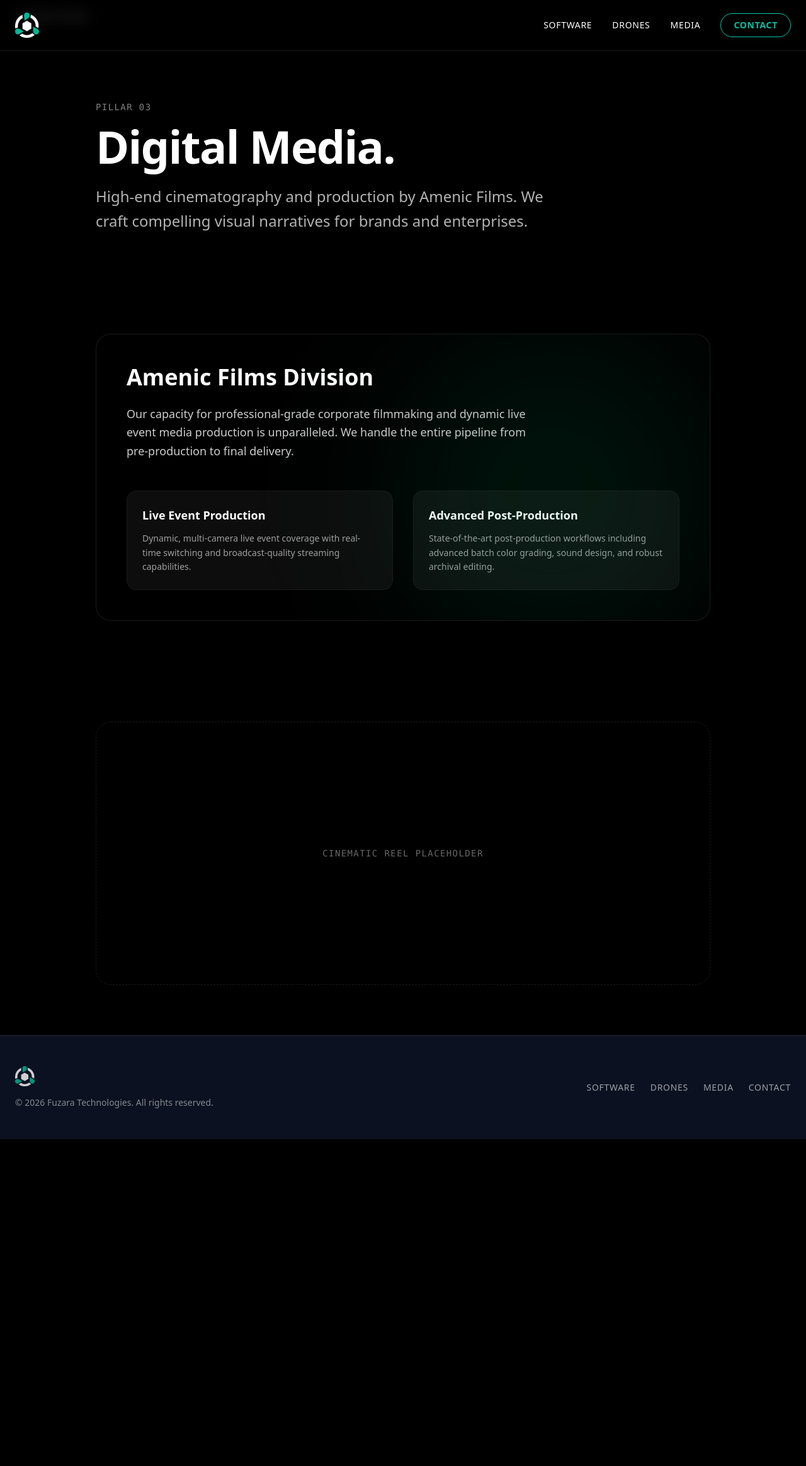
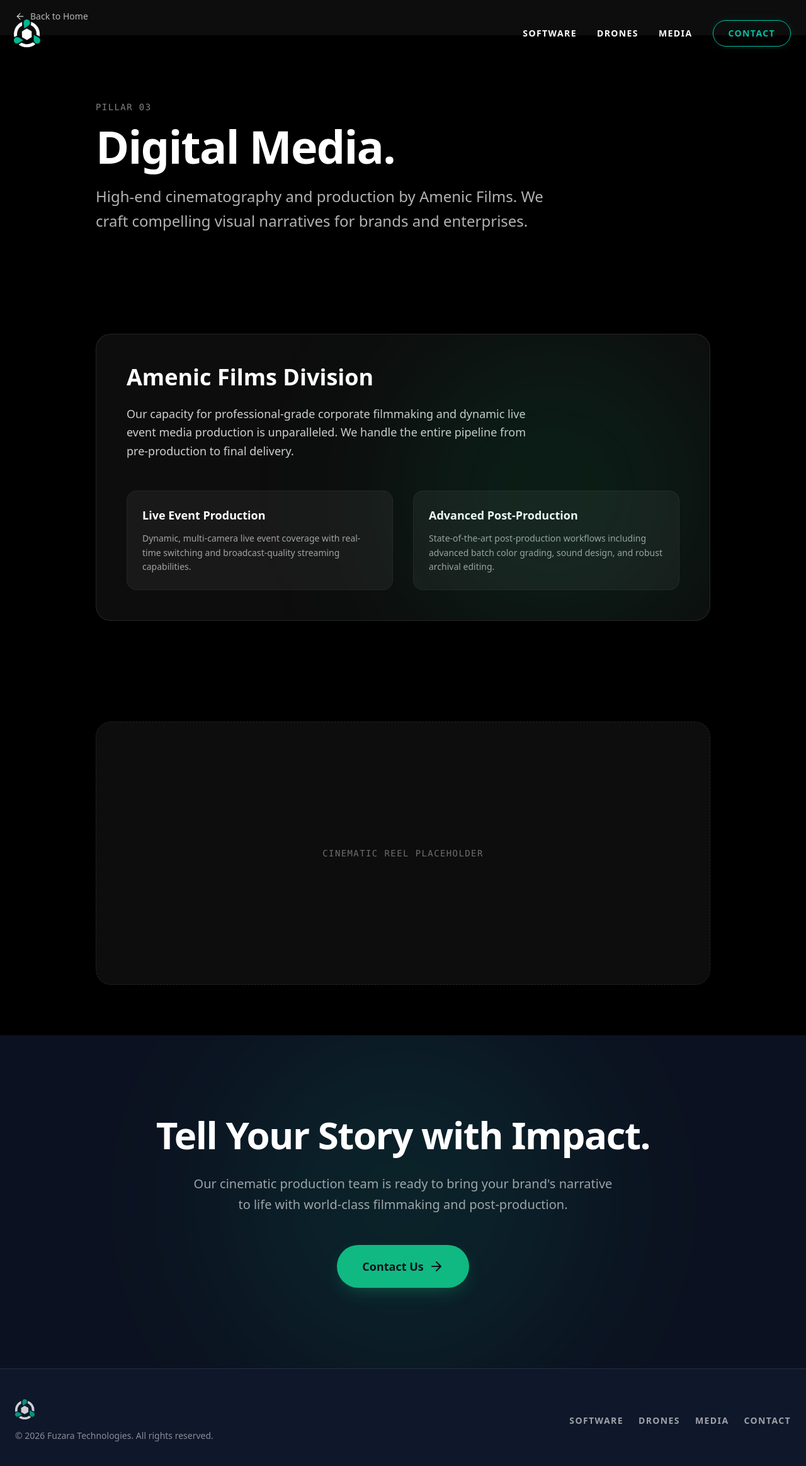
Before and after one commit to Fuzara/Fuzara-Website, a Next.js app: page /media in a window 1280 px wide. Shown: the top 2328 px of the page at 63% size. Before the commit the page ends 1809 px from the top, so only its background shows below. Built offline with nearby package versions, Linux system fonts and the light colour scheme.

Commit message:
Finalize high-fidelity homepage overhaul with GSAP scroll-bound interactions

```diff
--- a/package.json
+++ b/package.json
@@ -13,6 +13,7 @@
     "@react-three/fiber": "^9.5.0",
     "clsx": "^2.1.1",
     "framer-motion": "^12.38.0",
+    "gsap": "^3.15.0",
     "lucide-react": "^0.577.0",
     "next": "16.1.7",
     "react": "19.2.3",
--- a/src/app/globals.css
+++ b/src/app/globals.css
@@ -2,8 +2,8 @@
 
 @theme {
   --font-sans: var(--font-inter), ui-sans-serif, system-ui, sans-serif, "Apple Color Emoji", "Segoe UI Emoji", "Segoe UI Symbol", "Noto Color Emoji";
-  --color-accent: #ffffff;
-  --color-background-theme: #000000;
+  --color-accent: #00C1A3;
+  --color-background-theme: #ffffff;
 }
 
 @layer utilities {
@@ -12,20 +12,36 @@
   }
 
   .glass-card {
-    @apply bg-black/40 backdrop-blur-md border border-white/10 shadow-[0_4px_30px_rgba(0,0,0,0.5)];
+    @apply bg-white/5 backdrop-blur-md border border-white/10 shadow-[0_8px_32px_rgba(0,0,0,0.1)];
   }
 
   .text-glow {
-    text-shadow: 0 0 20px rgba(255, 255, 255, 0.3);
+    text-shadow: 0 0 20px rgba(0, 193, 163, 0.2);
+  }
+
+  .text-glow-teal {
+    text-shadow: 0 0 25px rgba(0, 193, 163, 0.6);
+  }
+
+  .bg-grid {
+    background-size: 60px 60px;
+    background-image: linear-gradient(to right, rgba(15, 23, 42, 0.03) 1px, transparent 1px),
+                      linear-gradient(to bottom, rgba(15, 23, 42, 0.03) 1px, transparent 1px);
   }
 }
 
 body {
-  background-color: #000000;
-  color: #ffffff;
+  background-color: #ffffff;
+  color: #0F172A;
+  overflow-x: hidden;
 }
 
 /* Ensure smooth scrolling */
 html {
   scroll-behavior: smooth;
 }
+
+::selection {
+  background: #00C1A3;
+  color: white;
+}
--- a/src/app/layout.tsx
+++ b/src/app/layout.tsx
@@ -2,6 +2,7 @@
 import { Inter, JetBrains_Mono, Jost, Roboto } from "next/font/google";
 import Image from "next/image";
 import Link from "next/link";
+import Navbar from "@/components/Navbar";
 import "./globals.css";
 
 const inter = Inter({
@@ -36,34 +37,15 @@
   children: React.ReactNode;
 }>) {
   return (
-    <html lang="en" className="dark scroll-smooth">
+    <html lang="en" className="scroll-smooth">
       <body
-        className={`${inter.variable} ${jetbrainsMono.variable} ${jost.variable} ${roboto.variable} antialiased bg-black text-white min-h-screen flex flex-col`}
+        className={`${inter.variable} ${jetbrainsMono.variable} ${jost.variable} ${roboto.variable} antialiased bg-white text-[#0F172A] min-h-screen flex flex-col`}
       >
-        <header className="fixed top-0 left-0 right-0 z-50 bg-black/40 backdrop-blur-md border-b border-white/10">
-          <div className="container mx-auto px-6 h-20 flex items-center justify-between">
-            <Link href="/" className="flex items-center gap-2 hover:opacity-80 transition-opacity">
-              <Image
-                src="/logo-light.png"
-                alt="Fuzara Technologies Logo"
-                width={140}
-                height={40}
-                className="object-contain h-10 w-auto"
-                priority
-              />
-            </Link>
-            <nav className="hidden md:flex items-center gap-8 text-sm font-medium tracking-wider uppercase font-sans">
-              <Link href="/software" className="hover:text-teal-400 transition-colors">Software</Link>
-              <Link href="/drones" className="hover:text-teal-400 transition-colors">Drones</Link>
-              <Link href="/media" className="hover:text-teal-400 transition-colors">Media</Link>
-              <Link href="/contact" className="border border-[#00C1A3] text-[#00C1A3] hover:bg-[#00C1A3] hover:text-[#0F172A] px-5 py-2 rounded-full transition-all duration-300 font-semibold shadow-[0_0_10px_rgba(0,193,163,0.1)] hover:shadow-[0_0_20px_rgba(0,193,163,0.4)]">Contact</Link>
-            </nav>
-          </div>
-        </header>
+        <Navbar />
 
         <main className="relative z-10 flex-grow">{children}</main>
 
-        <footer className="bg-[#0b1120] border-t border-white/10 py-12 z-20 relative">
+        <footer className="bg-[#0F172A] border-t border-white/10 py-12 z-20 relative">
           <div className="container mx-auto px-6 flex flex-col md:flex-row justify-between items-center gap-6">
             <div className="flex flex-col items-center md:items-start gap-4">
               <Link href="/">
@@ -79,11 +61,11 @@
                 &copy; {new Date().getFullYear()} Fuzara Technologies. All rights reserved.
               </p>
             </div>
-            <nav className="flex gap-6 text-sm font-medium text-white/60 uppercase tracking-wider">
-              <Link href="/software" className="hover:text-white transition-colors">Software</Link>
-              <Link href="/drones" className="hover:text-white transition-colors">Drones</Link>
-              <Link href="/media" className="hover:text-white transition-colors">Media</Link>
-              <Link href="/contact" className="hover:text-white transition-colors">Contact</Link>
+            <nav className="flex gap-6 text-sm font-bold text-white/60 uppercase tracking-widest">
+              <Link href="/software" className="hover:text-[#00C1A3] transition-colors">Software</Link>
+              <Link href="/drones" className="hover:text-[#00C1A3] transition-colors">Drones</Link>
+              <Link href="/media" className="hover:text-[#00C1A3] transition-colors">Media</Link>
+              <Link href="/contact" className="hover:text-[#00C1A3] transition-colors">Contact</Link>
             </nav>
           </div>
         </footer>
--- a/src/app/media/page.tsx
+++ b/src/app/media/page.tsx
@@ -1,6 +1,7 @@
 import React from "react";
 import Link from "next/link";
 import { ArrowLeft } from "lucide-react";
+import CTASection from "@/components/CTASection";
 
 export default function MediaPage() {
   return (
@@ -54,6 +55,11 @@
           <p className="text-white/40 font-mono text-sm tracking-widest uppercase">Cinematic Reel Placeholder</p>
         </div>
       </section>
+      <CTASection
+        title="Tell Your Story with Impact."
+        subtitle="Our cinematic production team is ready to bring your brand's narrative to life with world-class filmmaking and post-production."
+        pillarColor="#10B981"
+      />
     </div>
   );
 }
--- a/src/app/software/page.tsx
+++ b/src/app/software/page.tsx
@@ -1,6 +1,7 @@
 import React from "react";
 import Link from "next/link";
 import { ArrowLeft } from "lucide-react";
+import CTASection from "@/components/CTASection";
 
 export default function SoftwarePage() {
   return (
@@ -54,6 +55,11 @@
           <p className="text-white/40 font-mono text-sm tracking-widest uppercase">Video Player Placeholder</p>
         </div>
       </section>
+      <CTASection
+        title="Ready to Build Your Vision?"
+        subtitle="Our software engineering team is ready to help you architect and deploy scalable, high-performance solutions tailored to your unique requirements."
+        pillarColor="#0066FF"
+      />
     </div>
   );
 }
--- /dev/null
+++ b/src/components/CTASection.tsx
@@ -0,0 +1,61 @@
+"use client";
+import React from "react";
+import Link from "next/link";
+import { motion } from "framer-motion";
+import { ArrowRight } from "lucide-react";
+
+interface CTASectionProps {
+  title?: string;
+  subtitle?: string;
+  buttonText?: string;
+  buttonLink?: string;
+  className?: string;
+  pillarColor?: string;
+}
+
+export default function CTASection({
+  title = "Ready To Elevate your Brand?",
+  subtitle = "Contact us today to discuss how our specialized services can help you achieve your goals with cutting-edge technology.",
+  buttonText = "Contact Us",
+  buttonLink = "/contact",
+  className = "",
+  pillarColor = "#00C1A3"
+}: CTASectionProps) {
+  return (
+    <section className={`py-32 px-6 relative overflow-hidden ${className}`} style={{ backgroundColor: "#0b1120" }}>
+      {/* Decorative background accent */}
+      <div
+        className="absolute top-1/2 left-1/2 -translate-x-1/2 -translate-y-1/2 w-[600px] h-[600px] blur-[120px] rounded-full opacity-10 pointer-events-none"
+        style={{ backgroundColor: pillarColor }}
+      />
+
+      <div className="container mx-auto max-w-4xl text-center relative z-10">
+        <motion.div
+          initial={{ opacity: 0, y: 30 }}
+          whileInView={{ opacity: 1, y: 0 }}
+          viewport={{ once: true }}
+          transition={{ duration: 0.8 }}
+        >
+          <h2 className="text-4xl md:text-6xl font-bold tracking-tight mb-8 text-white">
+            {title}
+          </h2>
+          <p className="text-xl text-white/60 mb-12 max-w-2xl mx-auto leading-relaxed">
+            {subtitle}
+          </p>
+          <Link
+            href={buttonLink}
+            className="inline-flex items-center px-10 py-5 rounded-full text-lg font-bold transition-all duration-500 transform hover:-translate-y-1 shadow-lg group"
+            style={{
+              backgroundColor: pillarColor,
+              color: "#0b1120",
+              boxShadow: `0 10px 30px -10px ${pillarColor}66`
+            }}
+          >
+            {buttonText}
+            <ArrowRight className="ml-2 w-6 h-6 transition-transform group-hover:translate-x-1" />
+          </Link>
+        </motion.div>
+      </div>
+    </section>
+  );
+}
--- /dev/null
+++ b/src/components/Navbar.tsx
@@ -0,0 +1,80 @@
+"use client";
+import React, { useState, useEffect } from "react";
+import Link from "next/link";
+import Image from "next/image";
+import { usePathname } from "next/navigation";
+import { motion } from "framer-motion";
+
+export default function Navbar() {
+  const [isScrolled, setIsScrolled] = useState(false);
+  const [isPastHero, setIsPastHero] = useState(false);
+  const pathname = usePathname();
+
+  useEffect(() => {
+    const handleScroll = () => {
+      const scrollY = window.scrollY;
+      const viewportHeight = window.innerHeight;
+
+      // isScrolled for small scroll (navbar shrink)
+      setIsScrolled(scrollY > 50);
+
+      // isPastHero for theme switch (after 100vh)
+      setIsPastHero(scrollY > viewportHeight - 100);
+    };
+
+    handleScroll();
+    window.addEventListener("scroll", handleScroll);
+    return () => window.removeEventListener("scroll", handleScroll);
+  }, []);
+
+  const isDarkTheme = isPastHero || pathname !== "/";
+  const textColor = isDarkTheme ? "text-white" : "text-[#0F172A]";
+  const borderColor = isDarkTheme ? "border-white/10" : "border-[#0F172A]/10";
+  const bgColor = isScrolled
+    ? (isDarkTheme ? "bg-black/60 backdrop-blur-xl" : "bg-white/60 backdrop-blur-xl")
+    : "bg-transparent";
+
+  return (
+    <header
+      className={`fixed top-0 left-0 right-0 z-50 transition-all duration-700 ease-in-out ${bgColor} ${isScrolled ? "py-3 border-b " + borderColor : "py-8"}`}
+    >
+      <div className="container mx-auto px-6 flex items-center justify-between">
+        <Link href="/" className="flex items-center gap-2 hover:opacity-80 transition-all duration-500 group">
+          <motion.div
+            animate={{
+              scale: isScrolled ? 0.85 : 1.1,
+            }}
+            transition={{ duration: 0.6, ease: [0.22, 1, 0.36, 1] }}
+            className="relative"
+          >
+            <Image
+              src={isDarkTheme ? "/logo-light.png" : "/logo-dark.png"}
+              alt="Fuzara Technologies Logo"
+              width={180}
+              height={52}
+              className="object-contain h-10 w-auto transition-all duration-500"
+              priority
+            />
+          </motion.div>
+        </Link>
+        <nav className={`hidden md:flex items-center gap-8 text-sm font-bold tracking-widest uppercase font-sans ${textColor}`}>
+          <Link href="/software" className="hover:text-[#00C1A3] transition-colors relative group">
+            Software
+            <span className="absolute -bottom-1 left-0 w-0 h-0.5 bg-[#00C1A3] transition-all duration-300 group-hover:w-full"></span>
+          </Link>
+          <Link href="/drones" className="hover:text-[#00C1A3] transition-colors relative group">
+            Drones
+            <span className="absolute -bottom-1 left-0 w-0 h-0.5 bg-[#00C1A3] transition-all duration-300 group-hover:w-full"></span>
+          </Link>
+          <Link href="/media" className="hover:text-[#00C1A3] transition-colors relative group">
+            Media
+            <span className="absolute -bottom-1 left-0 w-0 h-0.5 bg-[#00C1A3] transition-all duration-300 group-hover:w-full"></span>
+          </Link>
+          <Link href="/contact" className={`border ${isDarkTheme ? "border-[#00C1A3] text-[#00C1A3]" : "border-[#0F172A] text-[#0F172A]"} hover:bg-[#00C1A3] hover:text-[#0F172A] hover:border-[#00C1A3] px-6 py-2.5 rounded-full transition-all duration-500 font-bold shadow-[0_0_15px_rgba(0,193,163,0.1)] hover:shadow-[0_0_25px_rgba(0,193,163,0.5)] transform hover:-translate-y-0.5 active:translate-y-0`}>
+            Contact
+          </Link>
+        </nav>
+      </div>
+    </header>
+  );
+}
```
Also changed, not shown: src/app/drones/page.tsx (+24 -31 lines), src/app/page.tsx (+49 -10 lines), 2 other files (tests, documents, lock files or other folders).
